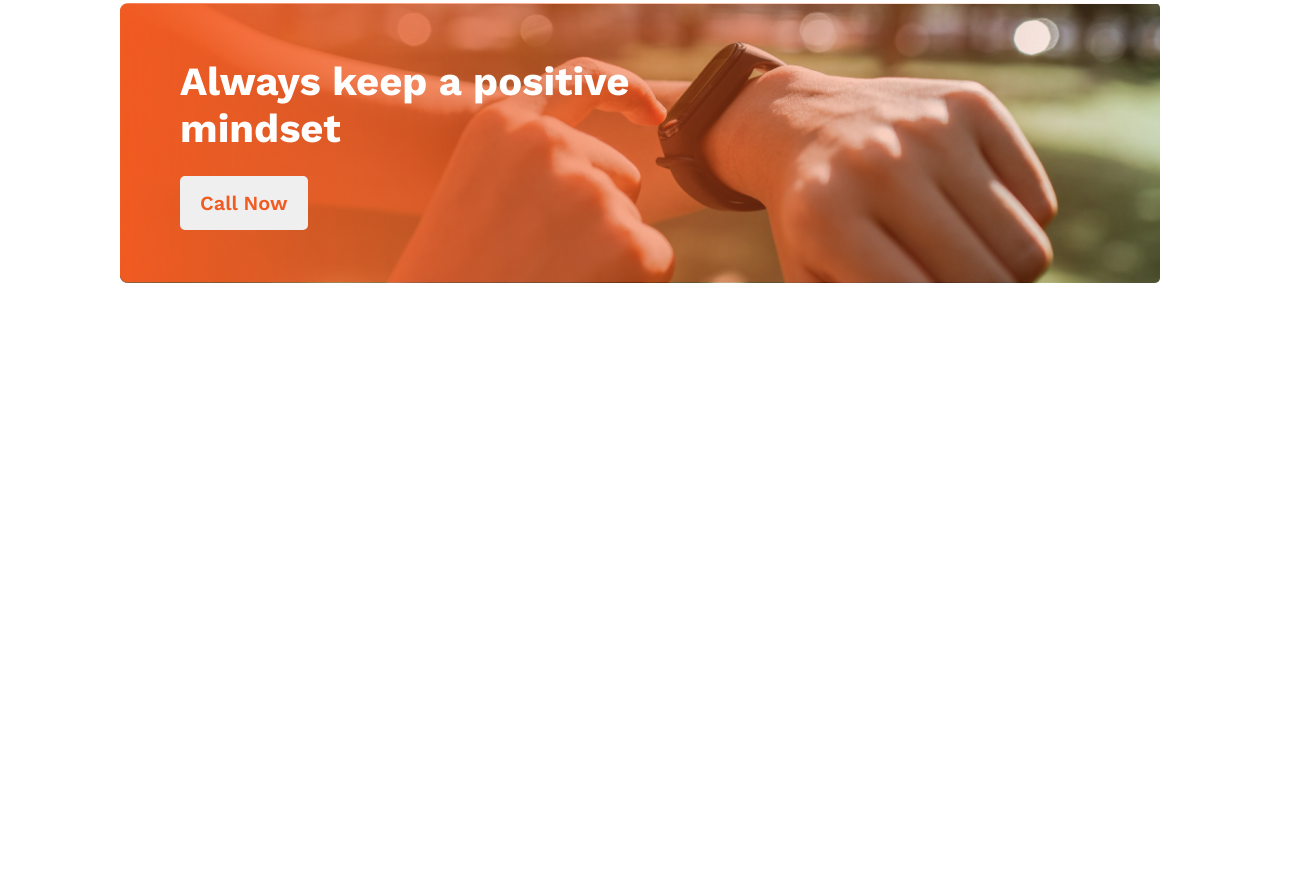
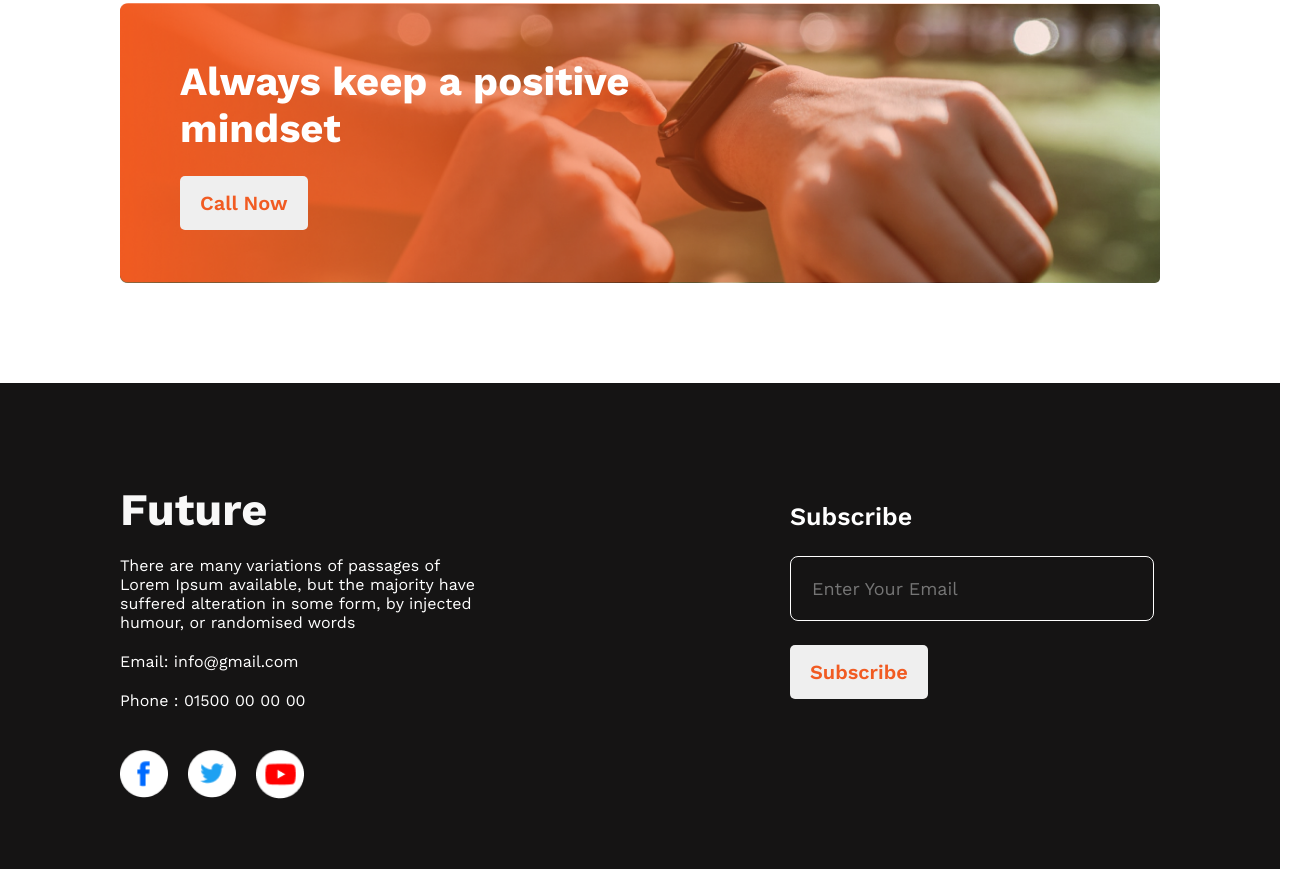
Before and after one commit to mdhasanali39/portfolio-new, a plain HTML site: page index.html in a window 1280 px wide. Shown: the part 1931-2800 px from the top of the page, 1310 px wide, since content can reach past the window. Before the commit the page ends 2314 px from the top, so only its background shows below. Drawn offline with nearby package versions, Linux system fonts and the light colour scheme.

Commit message:
addet footer section

```diff
--- a/index.html
+++ b/index.html
@@ -1,20 +1,26 @@
 <!DOCTYPE html>
 <html lang="en">
   <head>
-    <meta charset="UTF-8">
-    <meta name="viewport" content="width=device-width, initial-scale=1.0">
-    <title>Portfolio New - project_: new year new me clone from ProgrammingHero1 github page</title>
-    <link rel="stylesheet" href="./styles/portfolio_new.css">
+    <meta charset="UTF-8" />
+    <meta name="viewport" content="width=device-width, initial-scale=1.0" />
+    <title>
+      Portfolio New - project_: new year new me clone from ProgrammingHero1
+      github page
+    </title>
+    <link rel="stylesheet" href="./styles/portfolio_new.css" />
   </head>
   <body>
     <header class="header">
       <div class="banner-container">
         <h1 class="banner-title">
-                Life is not to rest,<br> Life is to hard work
+          Life is not to rest,<br />
+          Life is to hard work
         </h1>
         <small class="quote-by">- Md Hasan Ali</small>
         <p class="banner-description">
-                There are many variations of passages of Lorem Ipsum available, but the majority have suffered alteration in some form, by injected humour, or randomised words
+          There are many variations of passages of Lorem Ipsum available, but
+          the majority have suffered alteration in some form, by injected
+          humour, or randomised words
         </p>
         <button class="btn banner_btn-bg">Contact Us</button>
       </div>
@@ -25,16 +31,17 @@
         <div class="failure-img-container">
           <div class="img-box">
             <div class="circle">
-                        <img src="./images/person.png" alt="person image">
+              <img src="./images/person.png" alt="person image" />
             </div>
-                    <img src="./images/person.png" alt="person image">
+            <img src="./images/person.png" alt="person image" />
           </div>
-
         </div>
         <div class="failure-content-container">
           <h2 class="failure-content-title">My failures of previous year</h2>
           <p class="failure-content-description">
-                    Contrary to popular belief, Lorem Ipsum is not simply random text. It has roots in a piece of classical Latin literature from 45 BC, making it over 2000 years old. Richard McClintock.
+            Contrary to popular belief, Lorem Ipsum is not simply random text.
+            It has roots in a piece of classical Latin literature from 45 BC,
+            making it over 2000 years old. Richard McClintock.
           </p>
           <ul class="failure-list">
             <li>Contrary to popular belief, is not simply.</li>
@@ -50,22 +57,22 @@
         <h2 class="my_plan_title">My Plans</h2>
         <div class="plans">
           <div class="plan">
-                    <img src="./images/icons/web.png" alt="web development icon">
+            <img src="./images/icons/web.png" alt="web development icon" />
             <h3 class="plan-title">Web Development</h3>
             <p class="plan-described">I want to start</p>
           </div>
           <div class="plan">
-                    <img src="./images/icons/js.png" alt="javascript icon">
+            <img src="./images/icons/js.png" alt="javascript icon" />
             <h3 class="plan-title">Javascript</h3>
             <p class="plan-described">I want to learn</p>
           </div>
           <div class="plan">
-                    <img src="./images/icons/ban.svg" alt="stop icon">
+            <img src="./images/icons/ban.svg" alt="stop icon" />
             <h3 class="plan-title">Procrastination</h3>
             <p class="plan-described">I want to end</p>
           </div>
           <div class="plan">
-                    <img src="./images/icons/ecom.png" alt="e-commerce icon">
+            <img src="./images/icons/ecom.png" alt="e-commerce icon" />
             <h3 class="plan-title">e-commerce</h3>
             <p class="plan-described">I want to develop</p>
           </div>
@@ -74,13 +81,43 @@
       <!-- call to action section start  -->
       <section class="call-to-action-section">
         <div class="col-to-action-box">
-                <h2 class="col-to-action-box-title">Always keep a positive <br> mindset</h2>
+          <h2 class="col-to-action-box-title">
+            Always keep a positive <br />
+            mindset
+          </h2>
           <button class="col-to-action-box-btn btn">Call Now</button>
         </div>
       </section>
     </main>
-    <footer>
-
+    <footer class="footer">
+      <section class="footer-section-container">
+        <div class="contacts">
+          <h2 class="contacts-title">Future</h2>
+          <p class="contacts-description">
+            There are many variations of passages of Lorem Ipsum available, but
+            the majority have suffered alteration in some form, by injected
+            humour, or randomised words
+          </p>
+          <p class="contacts-email">Email: info@gmail.com</p>
+          <p class="contacts-phone">Phone : 01500 00 00 00</p>
+          <div class="social-links">
+            <a href="#">
+              <img src="./images/icons/fb.png" alt="facebook icon" />
+            </a>
+            <a href="#"
+              ><img src="./images/icons/twitter.png" alt="twitter icon"
+            /></a>
+            <a href="#"
+              ><img src="./images/icons/youtube.png" alt="youtube icon"
+            /></a>
+          </div>
+        </div>
+        <div class="subscribe-us">
+          <h3 class="subscribe-us-title">Subscribe</h3>
+          <input type="email" placeholder="Enter Your Email" name="" id="" />
+          <button class="subscribe-us-btn btn">Subscribe</button>
+        </div>
+      </section>
     </footer>
   </body>
 </html>
--- a/styles/portfolio_new.css
+++ b/styles/portfolio_new.css
@@ -16,6 +16,8 @@
     font-size: 20px;
     font-weight: 600;
     border: none;
+    cursor: pointer;
+    border-radius: 5px;
 }
 
 .btn-clr-red {
@@ -58,11 +60,9 @@
     padding-left: 85px;
     margin: 20px 0;
 }
-
 .banner_btn-bg {
     background-color: hsla(17, 88%, 54%, 1);
 }
-
 /* main section styling start  */
 .main {
     max-width: 1040px;
@@ -203,6 +203,80 @@
     text-align: center;
     font-size: 20px;
     font-weight: 600;
-    border-radius: 5px;
     margin-top: 24px;
 }
+
+/* footer section styling start  */
+.footer {
+    background-color: #151414;
+}
+
+.footer-section-container {
+    height: 80vh;
+    max-width: 1040px;
+    margin: auto;
+    display: flex;
+    justify-content: space-between;
+    align-items: first baseline;
+    color: #ffffff;
+    padding-top: 100px;
+}
+
+.contacts,
+.subscribe-us {
+    flex-basis: 50%;
+}
+
+.contacts-title {
+    color: #F8F8F8;
+    font-size: 45px;
+    font-weight: 700;
+    margin-bottom: 20px;
+}
+
+.contacts-description {
+    width: 70%;
+}
+
+.contacts-email {
+    margin: 20px 0;
+}
+
+.social-links {
+    margin-top: 40px;
+    display: flex;
+    column-gap: 20px;
+}
+
+.social-links a img {
+    width: 48px;
+}
+
+.subscribe-us {
+    margin-right: -150px;
+}
+
+.subscribe-us input {
+    display: block;
+    padding: 21px;
+    width: 70%;
+    border-radius: 8px;
+    border: 1px solid #ffffff;
+    background-color: transparent;
+    outline: none;
+    color: #ffffff;
+    font-size: 18px;
+}
+
+.subscribe-us-title {
+    font-size: 25px;
+    font-weight: 600;
+    margin-bottom: 25px;
+}
+.subscribe-us-btn {
+    color: #F15B22;
+    text-align: center;
+    font-size: 20px;
+    font-weight: 600;
+    margin-top: 24px;
+}
```
Lines whose indentation alone changed are shown as unchanged.
